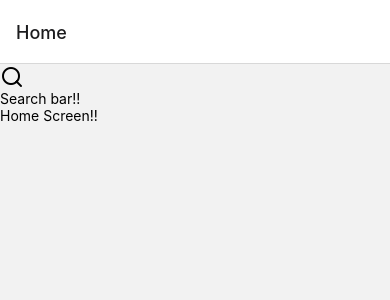
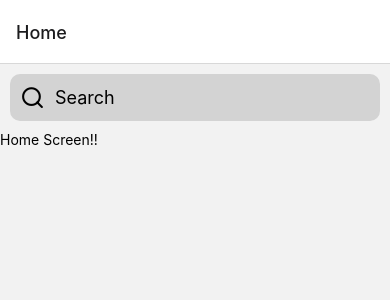
Before and after one commit to Thiagoff-IT/code-06-navigation-axios-effect, a React Native app: screen /Home in a window 390 px wide. Shown: the top 300 px of the page. Built offline with nearby package versions, Linux system fonts and the light colour scheme.

Commit message:
Adiciona estilo para SearchBar

```diff
--- a/src/components/SearchBar.js
+++ b/src/components/SearchBar.js
@@ -1,14 +1,35 @@
 import React from 'react';
-import {View, Text, StyleSheet} from 'react-native';
+import {View, TextInput, StyleSheet} from 'react-native';
+import { Feather } from '@expo/vector-icons';
 
 const SearchBar = () => {
   return(
-    <View>
-      <Text>Search bar!!</Text>
+    <View style={styles.container}>
+      <Feather name="search" size={25} color="black" />
+      <TextInput
+        autoCapitalize="none"
+        autoCorrect={false}
+        placeholder="Search"
+        style={styles.textInput}
+      />
     </View>
   )
 }
 
-const styles = StyleSheet.create({});
+const styles = StyleSheet.create({
+  container: {
+    flexDirection: 'row',
+    padding: 10,
+    borderRadius: 10,
+    backgroundColor: 'lightgrey',
+    margin: 10,
+    alignItems: 'center',
+  },
+  textInput: {
+    fontSize: 18,
+    flex: 1,
+    marginLeft: 10,
+  }
+});
 
 export default SearchBar;
--- a/src/screens/HomeScreen.js
+++ b/src/screens/HomeScreen.js
@@ -1,12 +1,10 @@
 import React from 'react';
 import {View, Text, StyleSheet} from 'react-native';
-import { Feather } from '@expo/vector-icons';
 import SearchBar from '../components/SearchBar';
 
 const HomeScreen = () => {
   return(
     <View>
-      <Feather name="search" size={24} color="black" />
       <SearchBar />
       <Text>Home Screen!!</Text>
     </View>
```
